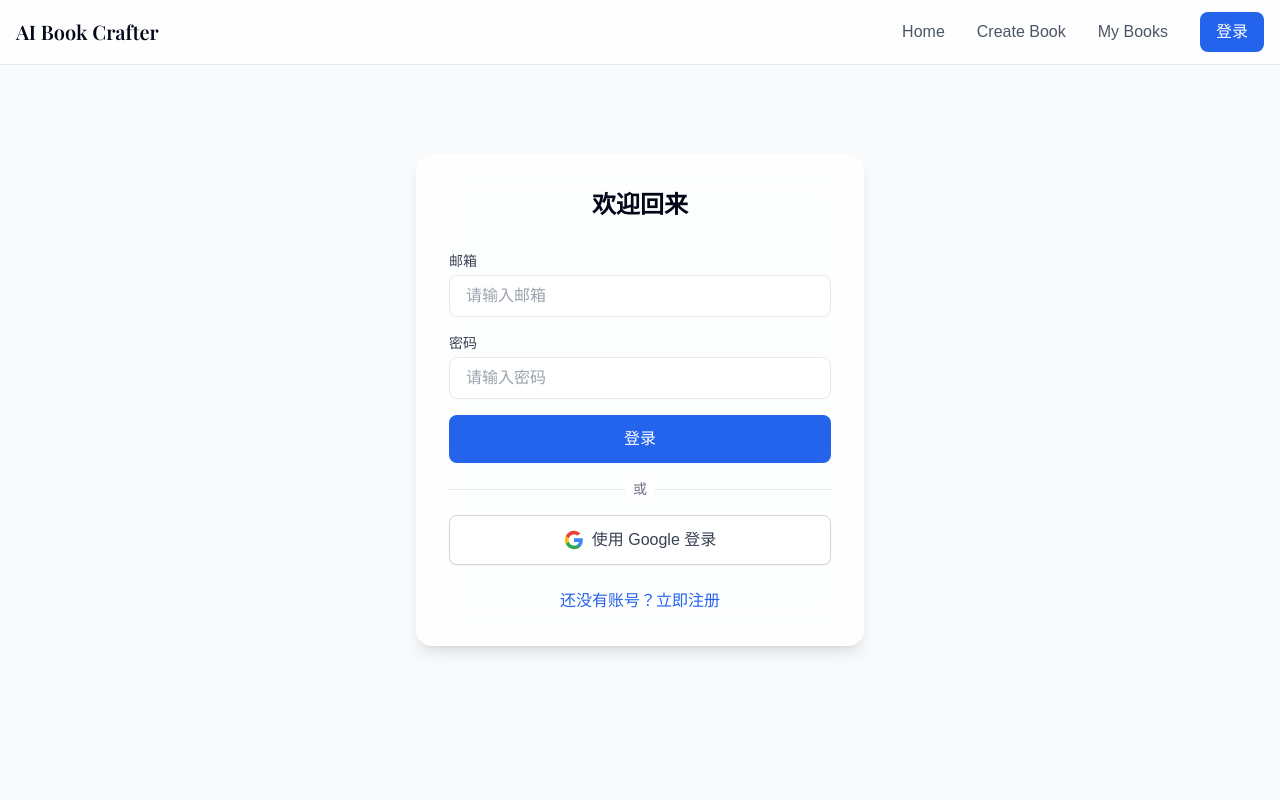
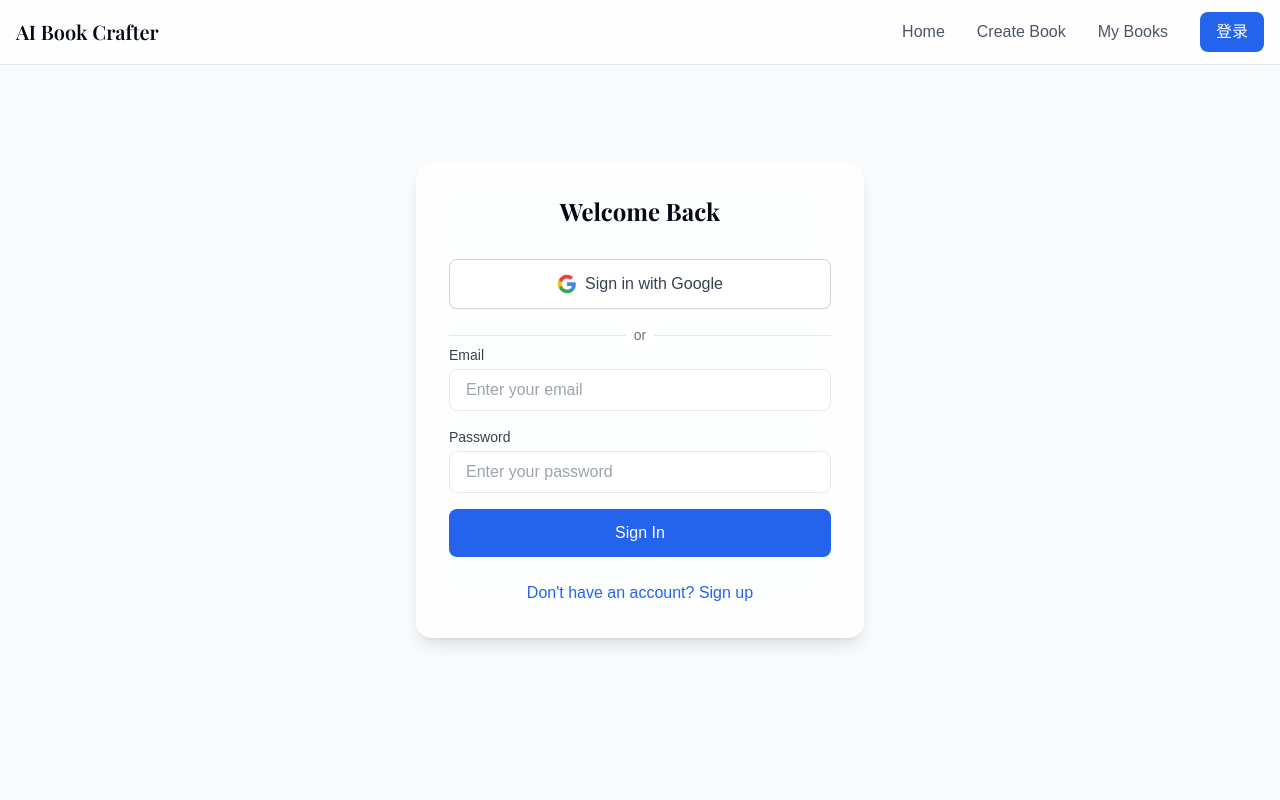
Before and after one commit to KyleZhang07/wishiyo, a React (Vite) app: page /login in a window 1280 px wide. Shown: the top 800 px of the page. Built offline with nearby package versions, Linux system fonts and the light colour scheme.

Commit message:
Update login interface
Update the login interface to use English and place the Google login button above the email login form.

```diff
--- a/src/pages/Login.tsx
+++ b/src/pages/Login.tsx
@@ -29,10 +29,10 @@ const Login = () => {
           password,
         });
         if (error) throw error;
-        toast.success('注册成功！请查收验证邮件。');
+        toast.success('Registration successful! Please check your email for verification.');
       }
     } catch (error: any) {
-      toast.error(error.message || '操作失败，请重试');
+      toast.error(error.message || 'Operation failed, please try again');
     } finally {
       setLoading(false);
     }
@@ -48,7 +48,7 @@ const Login = () => {
       });
       if (error) throw error;
     } catch (error: any) {
-      toast.error(error.message || '登录失败，请重试');
+      toast.error(error.message || 'Login failed, please try again');
     }
   };
 
@@ -58,13 +58,49 @@ const Login = () => {
         <div className="max-w-md mx-auto">
           <div className="glass-card rounded-2xl p-8">
             <h1 className="text-2xl font-display font-bold text-center mb-8">
-              {isLogin ? '欢迎回来' : '创建账号'}
+              {isLogin ? 'Welcome Back' : 'Create Account'}
             </h1>
+
+            <button
+              onClick={handleGoogleLogin}
+              className="mt-4 w-full flex items-center justify-center px-4 py-3 border border-gray-300 rounded-lg shadow-sm bg-white text-gray-700 hover:bg-gray-50 transition-colors"
+            >
+              <svg className="w-5 h-5 mr-2" viewBox="0 0 24 24">
+                <path
+                  d="M22.56 12.25c0-.78-.07-1.53-.2-2.25H12v4.26h5.92c-.26 1.37-1.04 2.53-2.21 3.31v2.77h3.57c2.08-1.92 3.28-4.74 3.28-8.09z"
+                  fill="#4285F4"
+                />
+                <path
+                  d="M12 23c2.97 0 5.46-.98 7.28-2.66l-3.57-2.77c-.98.66-2.23 1.06-3.71 1.06-2.86 0-5.29-1.93-6.16-4.53H2.18v2.84C3.99 20.53 7.7 23 12 23z"
+                  fill="#34A853"
+                />
+                <path
+                  d="M5.84 14.09c-.22-.66-.35-1.36-.35-2.09s.13-1.43.35-2.09V7.07H2.18C1.43 8.55 1 10.22 1 12s.43 3.45 1.18 4.93l2.85-2.22.81-.62z"
+                  fill="#FBBC05"
+                />
+                <path
+                  d="M12 5.38c1.62 0 3.06.56 4.21 1.64l3.15-3.15C17.45 2.09 14.97 1 12 1 7.7 1 3.99 3.47 2.18 7.07l3.66 2.84c.87-2.6 3.3-4.53 6.16-4.53z"
+                  fill="#EA4335"
+                />
+              </svg>
+              Sign in with Google
+            </button>
+
+            <div className="mt-4">
+              <div className="relative">
+                <div className="absolute inset-0 flex items-center">
+                  <div className="w-full border-t border-gray-200"></div>
+                </div>
+                <div className="relative flex justify-center text-sm">
+                  <span className="px-2 bg-white text-gray-500">or</span>
+                </div>
+              </div>
+            </div>
 
             <form onSubmit={handleSubmit} className="space-y-4">
               <div>
                 <label className="block text-sm font-medium text-gray-700 mb-1">
-                  邮箱
+                  Email
                 </label>
                 <input
                   type="email"
@@ -72,13 +108,13 @@ const Login = () => {
                   value={email}
                   onChange={(e) => setEmail(e.target.value)}
                   className="w-full px-4 py-2 rounded-lg border border-gray-200 focus:outline-none focus:ring-2 focus:ring-primary/20 focus:border-primary"
-                  placeholder="请输入邮箱"
+                  placeholder="Enter your email"
                 />
               </div>
 
               <div>
                 <label className="block text-sm font-medium text-gray-700 mb-1">
-                  密码
+                  Password
                 </label>
                 <input
                   type="password"
@@ -86,7 +122,7 @@ const Login = () => {
                   value={password}
                   onChange={(e) => setPassword(e.target.value)}
                   className="w-full px-4 py-2 rounded-lg border border-gray-200 focus:outline-none focus:ring-2 focus:ring-primary/20 focus:border-primary"
-                  placeholder="请输入密码"
+                  placeholder="Enter your password"
                 />
               </div>
 
@@ -95,52 +131,16 @@ const Login = () => {
                 disabled={loading}
                 className="w-full py-3 text-white bg-primary rounded-lg hover:bg-primary/90 transition-colors disabled:opacity-50"
               >
-                {loading ? '处理中...' : (isLogin ? '登录' : '注册')}
+                {loading ? 'Processing...' : (isLogin ? 'Sign In' : 'Sign Up')}
               </button>
             </form>
-
-            <div className="mt-4">
-              <div className="relative">
-                <div className="absolute inset-0 flex items-center">
-                  <div className="w-full border-t border-gray-200"></div>
-                </div>
-                <div className="relative flex justify-center text-sm">
-                  <span className="px-2 bg-white text-gray-500">或</span>
-                </div>
-              </div>
-
-              <button
-                onClick={handleGoogleLogin}
-                className="mt-4 w-full flex items-center justify-center px-4 py-3 border border-gray-300 rounded-lg shadow-sm bg-white text-gray-700 hover:bg-gray-50 transition-colors"
-              >
-                <svg className="w-5 h-5 mr-2" viewBox="0 0 24 24">
-                  <path
-                    d="M22.56 12.25c0-.78-.07-1.53-.2-2.25H12v4.26h5.92c-.26 1.37-1.04 2.53-2.21 3.31v2.77h3.57c2.08-1.92 3.28-4.74 3.28-8.09z"
-                    fill="#4285F4"
-                  />
-                  <path
-                    d="M12 23c2.97 0 5.46-.98 7.28-2.66l-3.57-2.77c-.98.66-2.23 1.06-3.71 1.06-2.86 0-5.29-1.93-6.16-4.53H2.18v2.84C3.99 20.53 7.7 23 12 23z"
-                    fill="#34A853"
-                  />
-                  <path
-                    d="M5.84 14.09c-.22-.66-.35-1.36-.35-2.09s.13-1.43.35-2.09V7.07H2.18C1.43 8.55 1 10.22 1 12s.43 3.45 1.18 4.93l2.85-2.22.81-.62z"
-                    fill="#FBBC05"
-                  />
-                  <path
-                    d="M12 5.38c1.62 0 3.06.56 4.21 1.64l3.15-3.15C17.45 2.09 14.97 1 12 1 7.7 1 3.99 3.47 2.18 7.07l3.66 2.84c.87-2.6 3.3-4.53 6.16-4.53z"
-                    fill="#EA4335"
-                  />
-                </svg>
-                使用 Google 登录
-              </button>
-            </div>
 
             <div className="mt-6 text-center">
               <button
                 onClick={() => setIsLogin(!isLogin)}
                 className="text-primary hover:underline"
               >
-                {isLogin ? "还没有账号？立即注册" : '已有账号？立即登录'}
+                {isLogin ? "Don't have an account? Sign up" : 'Already have an account? Sign in'}
               </button>
             </div>
           </div>
```
